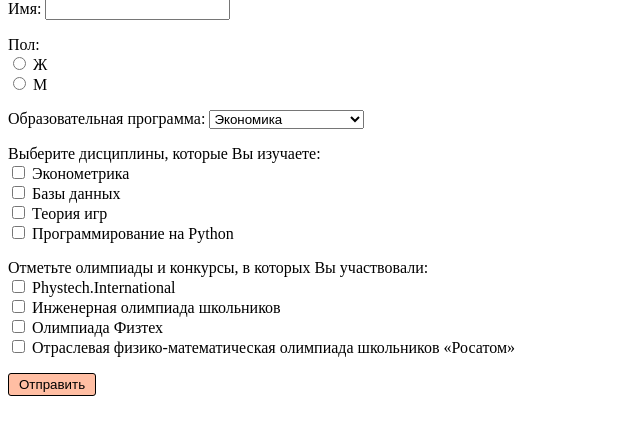
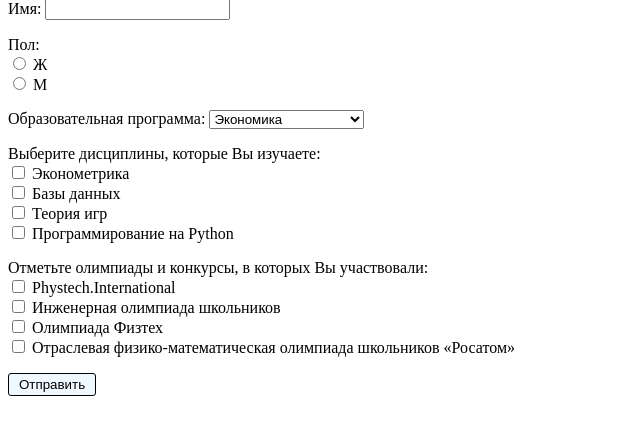
Before and after one commit to dendudko/NetworkTech7, a Flask app: page / in a window 1280 px wide. Shown: the part 17-459 px from the top of the page, without its empty margins (0-640 px from the left). Run offline with Flask 2, Linux system fonts and the light colour scheme.

Commit message:
Color change

```diff
--- a/Lab6__Flask/static/style/style.css
+++ b/Lab6__Flask/static/style/style.css
@@ -1,11 +1,11 @@
 .button {
     cursor: pointer;
-    background-color: #FF4D005C;
+    background-color: aliceblue;
     border: 1px solid black;
     border-radius: 3px;
     padding: 3px 10px;
 }
 
 .button:hover {
-    background-color: #FF4D0090;
+    background-color: lightskyblue;
 }
```
